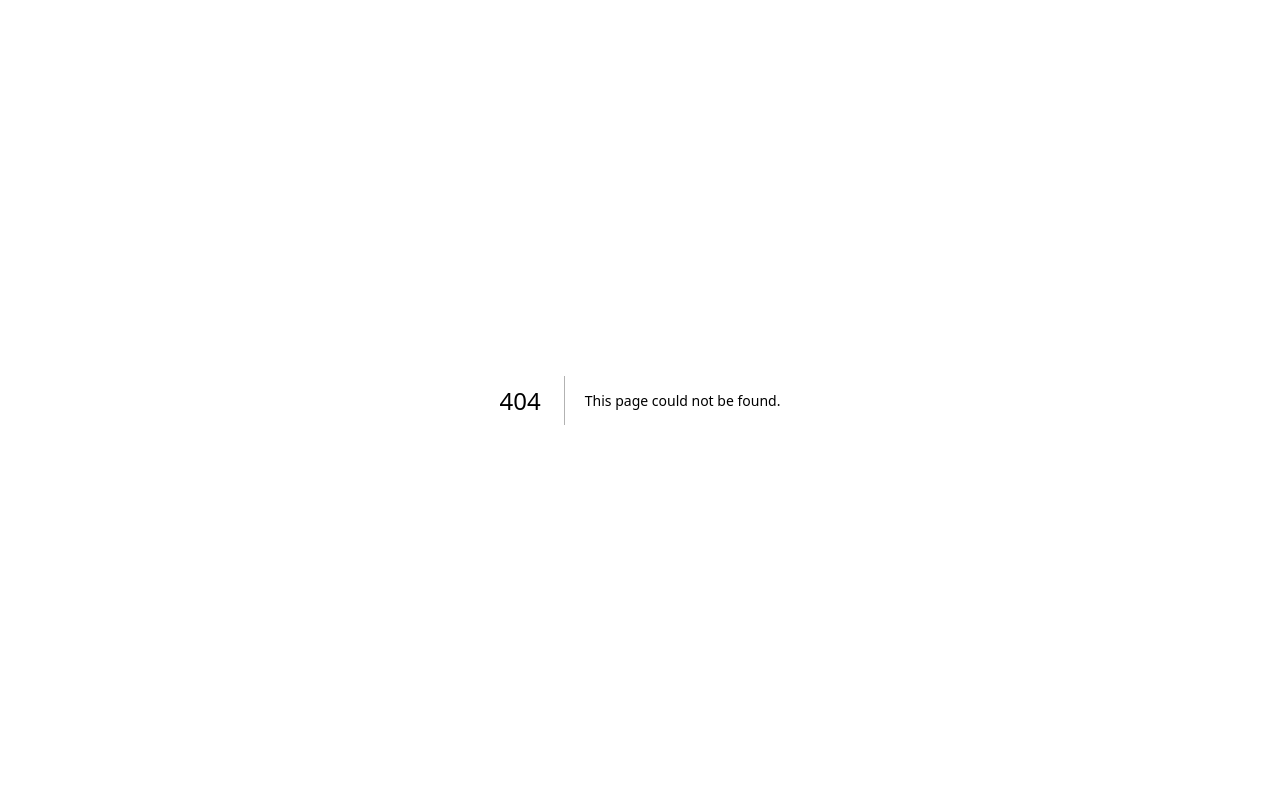
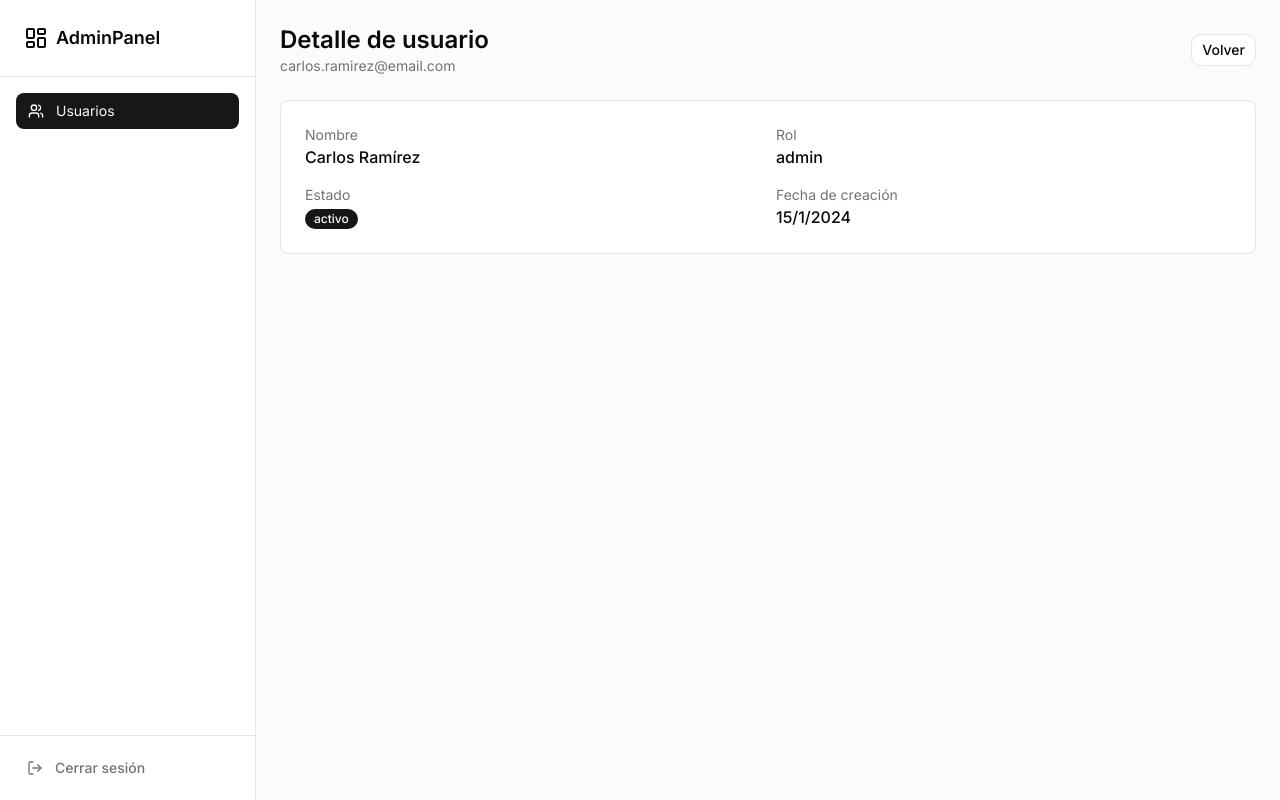
Before and after one commit to jManuel0/administracion-de-Usuarios-, a Next.js app: page /dashboard/usuarios/1 in a window 1280 px wide. Before the commit this address had no page. Built offline with nearby package versions, Linux system fonts and the light colour scheme.

Commit message:
Anterior/Siguiente

```diff
--- /dev/null
+++ b/app/dashboard/usuarios/[id]/page.tsx
@@ -0,0 +1,59 @@
+import Link from "next/link"
+import { notFound } from "next/navigation"
+import { obtenerUsuarioPorId } from "@/lib/datos"
+import { Badge } from "@/components/ui/badge"
+import { Button } from "@/components/ui/button"
+
+export default async function UsuarioDetallePage({
+  params,
+}: {
+  params: Promise<{ id: string }>
+}) {
+  const { id } = await params
+  const usuario = obtenerUsuarioPorId(id)
+
+  if (!usuario) notFound()
+
+  return (
+    <div className="p-6 space-y-6">
+      <div className="flex items-center justify-between gap-4">
+        <div>
+          <h1 className="text-2xl font-semibold">Detalle de usuario</h1>
+          <p className="text-muted-foreground text-sm">{usuario.email}</p>
+        </div>
+        <Button asChild variant="outline">
+          <Link href="/dashboard/usuarios">Volver</Link>
+        </Button>
+      </div>
+
+      <div className="rounded-md border bg-background p-6 space-y-4">
+        <div className="grid grid-cols-1 gap-4 sm:grid-cols-2">
+          <div>
+            <p className="text-sm text-muted-foreground">Nombre</p>
+            <p className="font-medium">
+              {usuario.nombre} {usuario.apellido}
+            </p>
+          </div>
+          <div>
+            <p className="text-sm text-muted-foreground">Rol</p>
+            <p className="font-medium">{usuario.rol}</p>
+          </div>
+          <div>
+            <p className="text-sm text-muted-foreground">Estado</p>
+            <Badge
+              variant={usuario.estado === "activo" ? "default" : "secondary"}
+            >
+              {usuario.estado}
+            </Badge>
+          </div>
+          <div>
+            <p className="text-sm text-muted-foreground">Fecha de creación</p>
+            <p className="font-medium">
+              {new Date(usuario.fechaCreacion).toLocaleDateString("es-CO")}
+            </p>
+          </div>
+        </div>
+      </div>
+    </div>
+  )
+}
--- a/components/usuarios/tabla-usuarios.tsx
+++ b/components/usuarios/tabla-usuarios.tsx
@@ -20,7 +20,7 @@ import {
   DropdownMenuItem,
   DropdownMenuTrigger,
 } from "@/components/ui/dropdown-menu"
-import { MoreHorizontal, Pencil, Trash2, Eye, Plus } from "lucide-react"
+import { MoreHorizontal, Pencil, Trash2, Eye } from "lucide-react"
 import { Usuario } from "@/types/usuario"
 
 interface Props {
```
Also changed, not shown: 2 other files (tests, documents, lock files or other folders).
